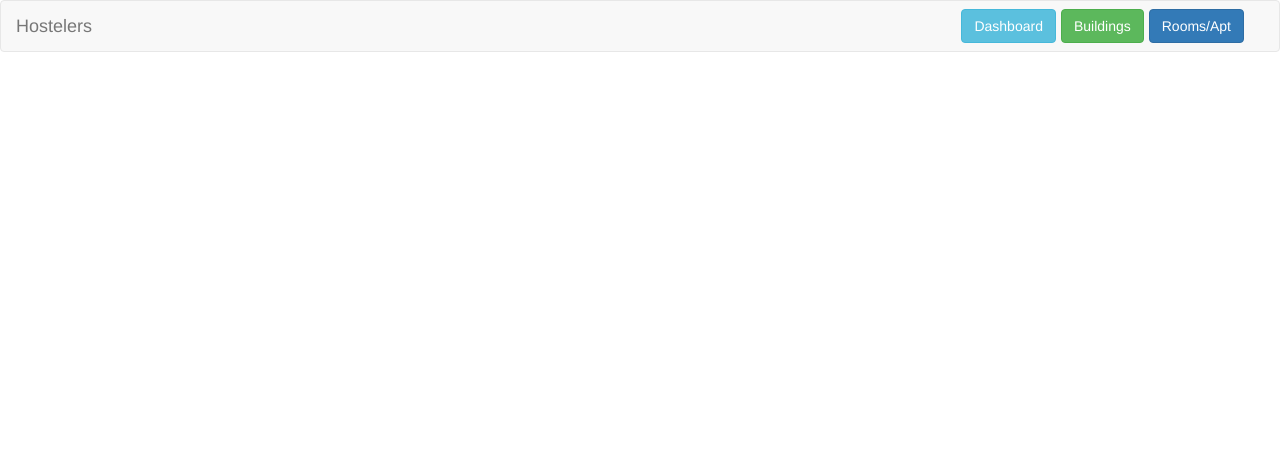
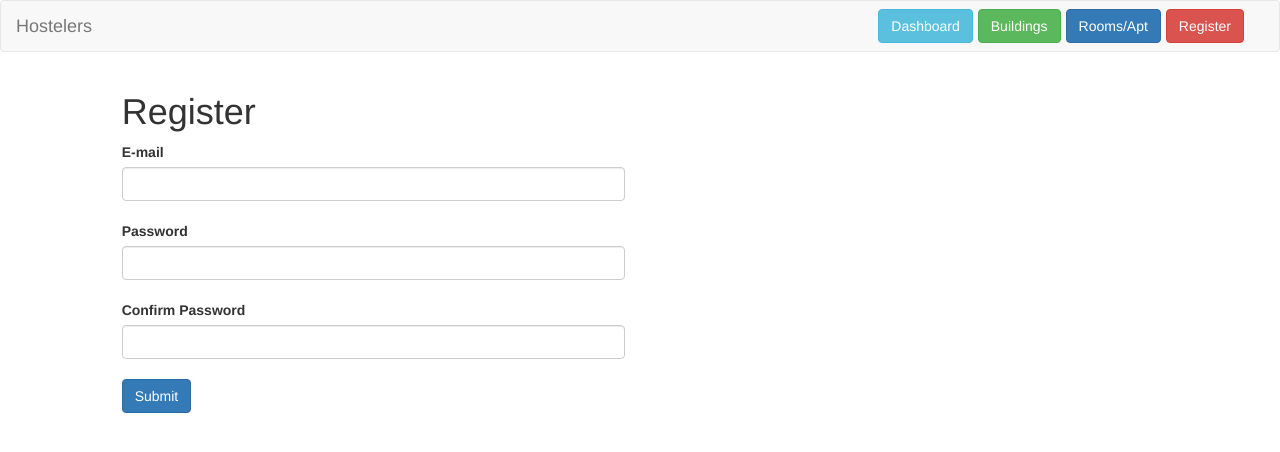
Before and after one commit to FaisalWaleed/react-hostelapp, a React (Create React App) app: page /register in a window 1280 px wide. Shown: the top 452 px of the page. Built offline with nearby package versions, Linux system fonts and the light colour scheme.

Commit message:
Added Register Component

```diff
--- a/src/App.js
+++ b/src/App.js
@@ -6,6 +6,7 @@ import { BrowserRouter as Router, Route } from 'react-router-dom'
 import Buildings from './components/Buildings';
 import Dashboard from './components/Dashboard';
 import Layout from './components/Layout';
+import Register from "./components/Register";
 
 const App = () => (
   <div>
@@ -14,6 +15,7 @@ const App = () => (
         <Route path="/" component={Dashboard} exact />
         <Route path="/buildings" component={Buildings} exact />
         <Route path="/buildings/show" component={Dashboard} />
+        <Route path="/register" component={Register} />
       </Layout>
     </Router>
   </div>
--- a/src/components/Header/index.jsx
+++ b/src/components/Header/index.jsx
@@ -25,6 +25,9 @@ class Header extends React.Component{
                 <Link to={'/buildings/show'} className="add-margin btn btn-primary" >
                   Rooms/Apt
                 </Link>
+                  <Link to={'/register'} className="add-margin btn btn-danger" >
+                      Register
+                  </Link>
               </div>
             </form>
           </div>
--- a/src/components/Register/Register.jsx
+++ b/src/components/Register/index.jsx
@@ -1,10 +1,10 @@
 import React from 'react';
 import Axios from 'axios';
+
 class Register extends React.Component{
     constructor(props){
         super(props);
         this.state = {
-            name: "",
             email: "",
             password: "",
             password_confirmation: ""
@@ -27,21 +27,31 @@ class Register extends React.Component{
 
     handleSubmit(event){
         event.preventDefault();
+        let props = this.props;
 
         if(this.state.password === this.state.password_confirmation){
-            Axios.post('http://localhost:3000/api/v1/auth',
-                {
+            Axios({
+                method: 'post',
+                url: 'http://localhost:3000/api/v1/auth',
+                data: {
                     email: this.state.email,
                     name: this.state.name,
                     password: this.state.password,
                     password_confirmation: this.state.password_confirmation
-                })
-                .then(function(response){
-                    console.log(response);
-                })
-                .catch(function (error){
-                    console.log(error);
+                }
+            }).then(function(response){
+                console.log(response);
+                if(response.data.data.id){
+                    alert("Successfully Registered!");
+                    props.history.push("/");
+                }
+            }).catch(function (error){
+
+                let errors = error.response.data.errors.full_messages;
+                errors.forEach(function (error_message) {
+                    console.log(error_message);
                 });
+            });
         }
         else{
             alert("Password and Confirm Password do not match!!");
@@ -50,21 +60,20 @@ class Register extends React.Component{
 
     render(){
         return(
-            <div>
+            <div className="col-md-5 col-md-offset-1">
+                <h1>Register </h1>
+
                 <form onSubmit={this.handleSubmit}>
-                    <label>Name</label>
-                    <input type="text" name="name" value={this.state.name} onChange={this.handleInputChange} />
-                    <br />
                     <label>E-mail</label>
-                    <input type="email" name="email" value={this.state.email} onChange={this.handleInputChange} />
+                    <input type="email" name="email" className="form-control" value={this.state.email} onChange={this.handleInputChange} required />
                     <br />
                     <label>Password</label>
-                    <input type="password" name="password" onChange={this.handleInputChange} />
+                    <input type="password" name="password" className="form-control" onChange={this.handleInputChange} />
                     <br />
                     <label>Confirm Password</label>
-                    <input type="password" name="password_confirmation" onChange={this.handleInputChange} />
+                    <input type="password" name="password_confirmation" className="form-control" onChange={this.handleInputChange} />
                     <br />
-                    <input type="submit" />
+                    <input className="btn btn-primary" type="submit" />
                 </form>
             </div>
         );
```
Also changed, not shown: src/components/Login/index.jsx (added).
